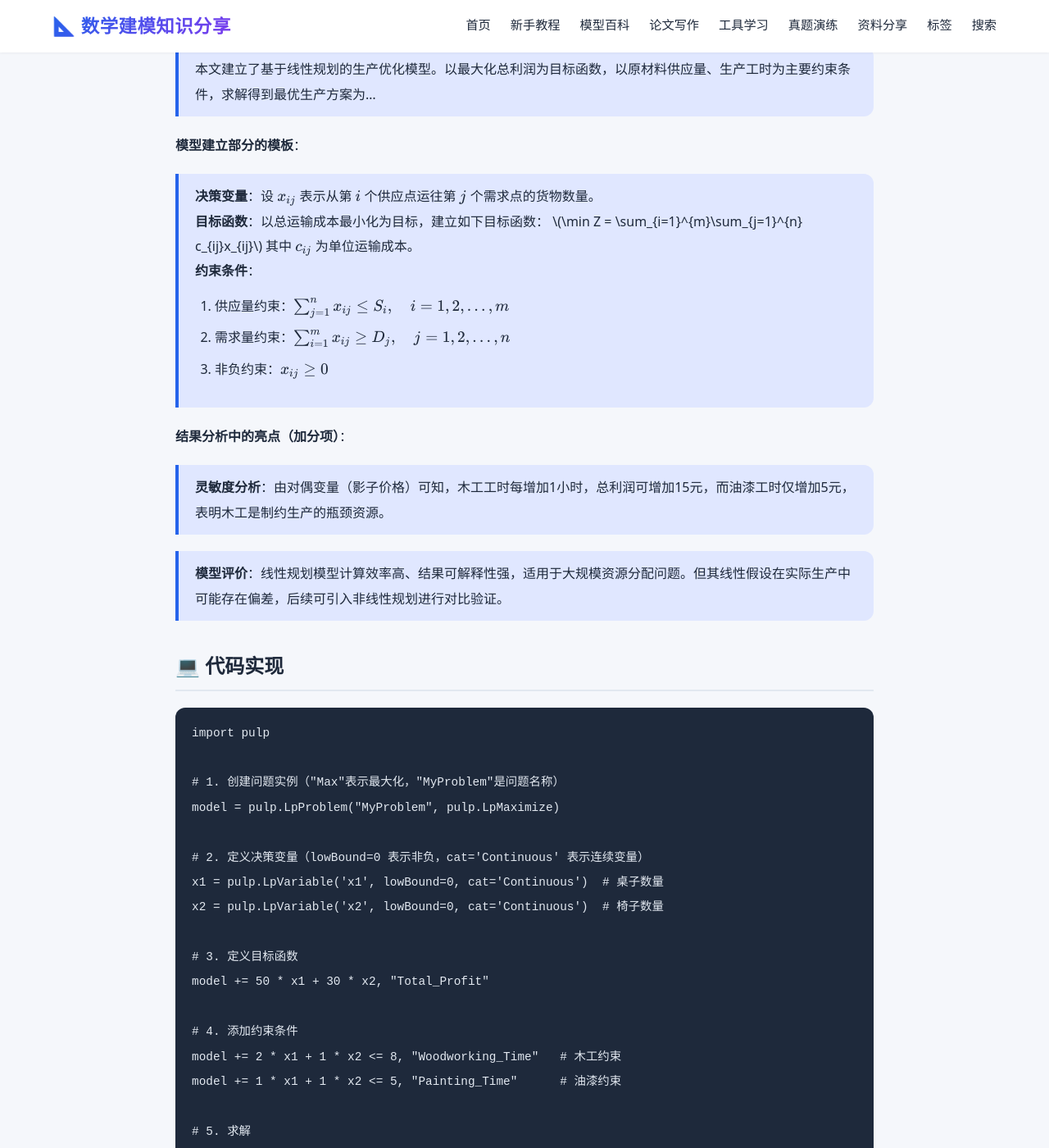
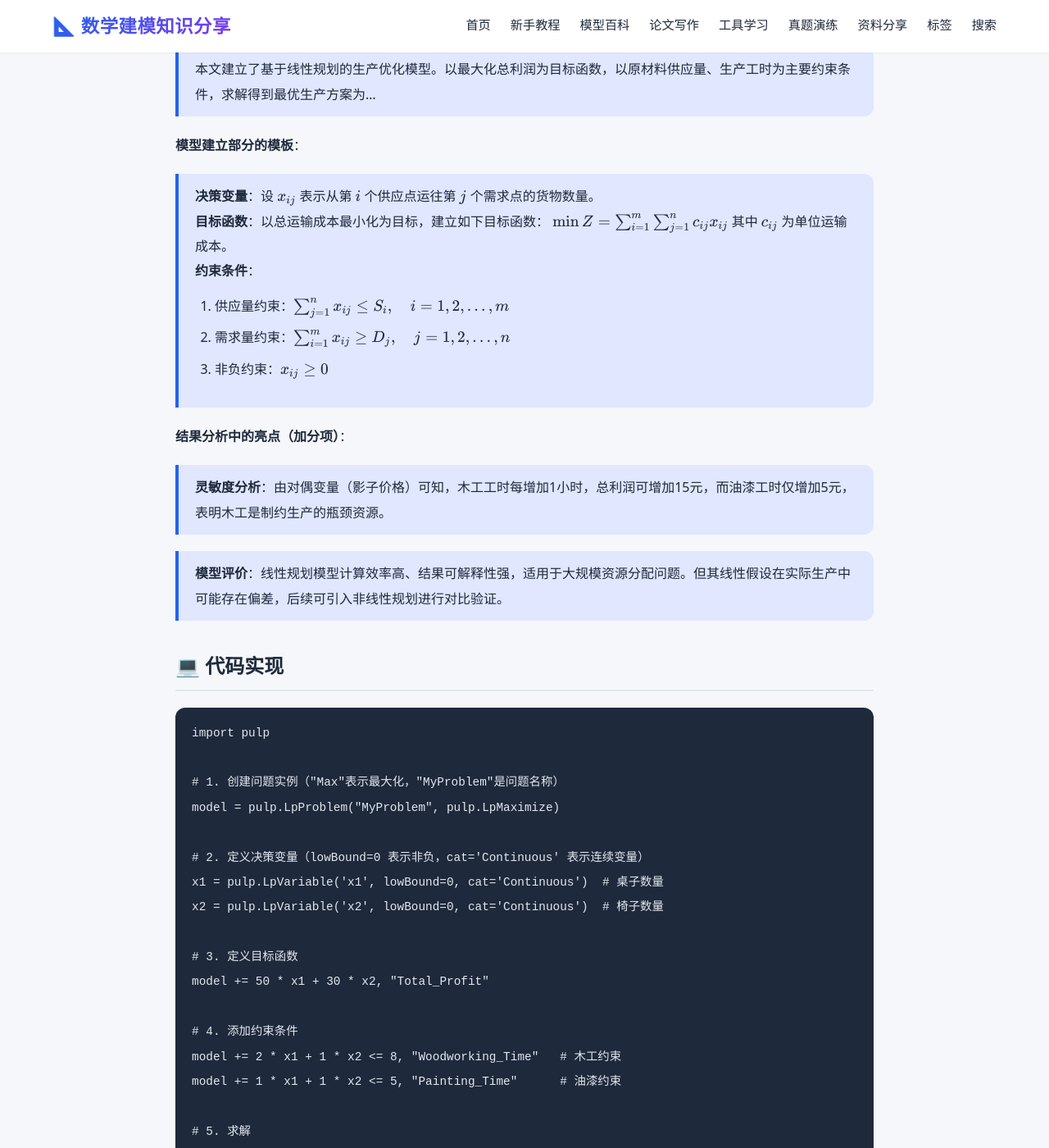
Before and after one commit to KawaiiWarma520/math-modeling, a Jekyll site: the page built from _posts/2026-05-31-linear-programming.md, in a window 1280 px wide and 1400 px high, scrolled down 3373 px. Shown: the whole window at 82% size. Built offline with Jekyll 4.4.1, drawn with Linux system fonts in a browser that asks for light colours.

Commit message:
Fix LaTeX rendering and add code copy button
- Fix kramdown breaking LaTeX underscores: set math_engine: null
- Add \(...\) as KaTeX delimiter for inline math
- Add copy button to code blocks (hover to show, click to copy)

```diff
--- a/_config.yml
+++ b/_config.yml
@@ -5,6 +5,11 @@
 lang: zh-CN
 
 # 不使用主题，完全自定义
+markdown: kramdown
+kramdown:
+  math_engine: null
+  syntax_highlighter: null
+
 plugins:
   - jekyll-paginate
 
--- a/assets/css/style.css
+++ b/assets/css/style.css
@@ -411,6 +411,45 @@
 .site-footer a { color: var(--text-muted); }
 .site-footer a:hover { color: var(--primary); }
 
+/* --- Code Copy Button --- */
+.code-wrapper {
+  position: relative;
+  margin: 20px 0;
+}
+.code-wrapper pre {
+  margin: 0;
+}
+.copy-btn {
+  position: absolute;
+  top: 8px;
+  right: 8px;
+  background: rgba(255, 255, 255, 0.12);
+  border: 1px solid rgba(255, 255, 255, 0.2);
+  color: #cbd5e1;
+  font-size: 0.75rem;
+  padding: 4px 10px;
+  border-radius: 6px;
+  cursor: pointer;
+  font-family: var(--font-sans);
+  transition: all 0.2s;
+  opacity: 0;
+  z-index: 2;
+  line-height: 1.4;
+}
+.code-wrapper:hover .copy-btn {
+  opacity: 1;
+}
+.copy-btn:hover {
+  background: rgba(255, 255, 255, 0.2);
+  color: #fff;
+}
+.copy-btn.copied {
+  background: #22c55e;
+  border-color: #22c55e;
+  color: #fff;
+  opacity: 1;
+}
+
 /* --- Tags on Article Page --- */
 .post-tags {
   margin-top: 4px;
```
Also changed, not shown: _layouts/default.html (+32 -0 lines).
